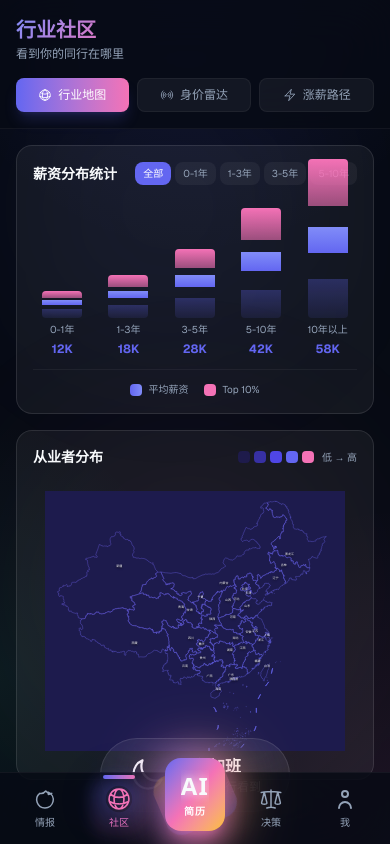
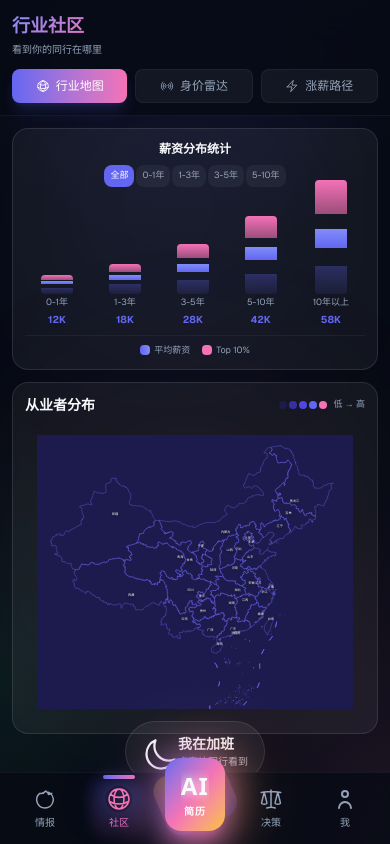
Before and after one commit to hanhannah2025-alt/Hannah, a Next.js app: page /community in a window 390 px wide. Built offline with nearby package versions, Linux system fonts and the light colour scheme.

Commit message:
添加响应式断点适配
- 使用sm断点适配手机端
- 头部、按钮、图表、文字都响应式调整
- 薪资统计图表缩小适配小屏幕
- 地图图例和月亮按钮响应式布局

```diff
--- a/src/app/community/page.tsx
+++ b/src/app/community/page.tsx
@@ -70,19 +70,19 @@ export default function CommunityPage() {
       </div>
 
       {/* 顶部 */}
-      <header className="sticky top-0 z-20 bg-[#070B14]/80 backdrop-blur-xl border-b border-white/5 px-4 py-4">
-        <div className="flex items-center justify-between mb-4">
+      <header className="sticky top-0 z-20 bg-[#070B14]/80 backdrop-blur-xl border-b border-white/5 px-3 sm:px-4 py-3 sm:py-4">
+        <div className="flex items-center justify-between mb-3 sm:mb-4">
           <div>
-            <h1 className="text-xl font-bold text-gradient">行业社区</h1>
-            <p className="text-xs text-muted mt-0.5">看到你的同行在哪里</p>
+            <h1 className="text-lg sm:text-xl font-bold text-gradient">行业社区</h1>
+            <p className="text-[10px] sm:text-xs text-muted mt-0.5">看到你的同行在哪里</p>
           </div>
           {moonActive && activeTab === 'map' && (
-            <div className="flex items-center gap-2 px-4 py-2 bg-gradient-to-r from-accent/20 to-warning/20 rounded-full animate-fade-in-up border border-accent/20">
+            <div className="flex items-center gap-1.5 sm:gap-2 px-2 sm:px-4 py-1.5 sm:py-2 bg-gradient-to-r from-accent/20 to-warning/20 rounded-full animate-fade-in-up border border-accent/20">
               <div className="relative">
-                <div className="w-2.5 h-2.5 rounded-full bg-accent" />
-                <div className="absolute inset-0 w-2.5 h-2.5 rounded-full bg-accent animate-ping" />
+                <div className="w-2 h-2 sm:w-2.5 sm:h-2.5 rounded-full bg-accent" />
+                <div className="absolute inset-0 w-2 h-2 sm:w-2.5 sm:h-2.5 rounded-full bg-accent animate-ping" />
               </div>
-              <span className="text-sm text-accent font-semibold">{overtimeCount.toLocaleString()} 人加班中</span>
+              <span className="text-[10px] sm:text-sm text-accent font-semibold">{overtimeCount.toLocaleString()} 人加班中</span>
             </div>
           )}
         </div>
@@ -108,13 +108,13 @@ export default function CommunityPage() {
       {activeTab === 'map' && (
         <div className="flex-1 relative animate-fade-in-up overflow-y-auto pb-28">
           {/* 薪资统计 */}
-          <div className="px-4 pt-4">
-            <div className="glass-card rounded-2xl p-4 mb-4">
-              <div className="flex items-center justify-between mb-3">
-                <h3 className="font-semibold text-sm">薪资分布统计</h3>
-                <div className="flex gap-1">
+          <div className="px-3 sm:px-4 pt-3 sm:pt-4">
+            <div className="glass-card rounded-2xl p-3 sm:p-4 mb-3 sm:mb-4">
+              <div className="flex flex-col sm:flex-row items-center justify-between mb-3 gap-2">
+                <h3 className="font-semibold text-xs sm:text-sm">薪资分布统计</h3>
+                <div className="flex gap-0.5 sm:gap-1">
                   {['全部', '0-1年', '1-3年', '3-5年', '5-10年'].map((y) => (
-                    <button key={y} onClick={() => setSelectedYears(y)} className={`px-2 py-1 text-[10px] rounded-lg transition-all ${selectedYears === y ? 'bg-primary text-white' : 'bg-white/5 text-muted'}`}>
+                    <button key={y} onClick={() => setSelectedYears(y)} className={`px-1.5 sm:px-2 py-1 sm:py-1 text-[9px] sm:text-[10px] rounded-lg transition-all ${selectedYears === y ? 'bg-primary text-white' : 'bg-white/5 text-muted'}`}>
                       {y}
                     </button>
                   ))}
@@ -122,51 +122,51 @@ export default function CommunityPage() {
               </div>
 
               {/* 图表 */}
-              <div className="h-40 flex items-end justify-around gap-2">
+              <div className="h-32 sm:h-40 flex items-end justify-around gap-1 sm:gap-2">
                 {salaryData.map((item, i) => {
                   const maxVal = 100;
                   const show = selectedYears === '全部' || selectedYears === item.years;
                   return (
-                    <div key={i} className={`flex flex-col items-center gap-1 transition-all duration-300 ${show ? 'opacity-100' : 'opacity-30'}`}>
-                      <div className="relative w-10 flex flex-col items-center justify-end h-28">
+                    <div key={i} className={`flex flex-col items-center gap-0.5 sm:gap-1 transition-all duration-300 ${show ? 'opacity-100' : 'opacity-30'}`}>
+                      <div className="relative w-8 sm:w-10 flex flex-col items-center justify-end h-20 sm:h-28">
                         <div className="absolute w-full rounded-t bg-gradient-to-t from-accent/60 to-accent transition-all duration-500" style={{ bottom: `${(item.top10 / maxVal) * 100}%`, height: `${((item.top10 - item.avg) / maxVal) * 100}%` }} />
                         <div className="absolute w-full bg-gradient-to-t from-primary to-primary-light transition-all duration-500" style={{ bottom: `${(item.avg / maxVal) * 100}%`, height: `${((item.avg - item.bottom10) / maxVal) * 100}%` }} />
                         <div className="absolute w-full rounded-b bg-gradient-to-b from-primary/30 to-primary/10 transition-all duration-500" style={{ bottom: 0, height: `${(item.bottom10 / maxVal) * 100}%` }} />
                       </div>
-                      <span className="text-[10px] text-muted whitespace-nowrap">{item.years}</span>
-                      <span className="text-xs font-bold text-primary">{item.avg}K</span>
+                      <span className="text-[9px] sm:text-[10px] text-muted whitespace-nowrap">{item.years}</span>
+                      <span className="text-[10px] sm:text-xs font-bold text-primary">{item.avg}K</span>
                     </div>
                   );
                 })}
               </div>
 
-              <div className="flex justify-center gap-4 mt-3 pt-3 border-t border-white/5">
-                <div className="flex items-center gap-1.5">
-                  <div className="w-3 h-3 rounded bg-gradient-to-r from-primary to-primary-light" />
-                  <span className="text-[10px] text-muted">平均薪资</span>
+              <div className="flex justify-center gap-3 sm:gap-4 mt-2 sm:mt-3 pt-2 sm:pt-3 border-t border-white/5">
+                <div className="flex items-center gap-1">
+                  <div className="w-2.5 h-2.5 sm:w-3 sm:h-3 rounded bg-gradient-to-r from-primary to-primary-light" />
+                  <span className="text-[9px] sm:text-[10px] text-muted">平均薪资</span>
                 </div>
-                <div className="flex items-center gap-1.5">
-                  <div className="w-3 h-3 rounded bg-accent" />
-                  <span className="text-[10px] text-muted">Top 10%</span>
+                <div className="flex items-center gap-1">
+                  <div className="w-2.5 h-2.5 sm:w-3 sm:h-3 rounded bg-accent" />
+                  <span className="text-[9px] sm:text-[10px] text-muted">Top 10%</span>
                 </div>
               </div>
             </div>
           </div>
 
           {/* 中国地图 */}
-          <div className="px-4">
-            <div className="glass-card rounded-2xl p-4 mb-4">
-              <div className="flex items-center justify-between mb-3">
+          <div className="px-3 sm:px-4">
+            <div className="glass-card rounded-2xl p-3 sm:p-4 mb-3 sm:mb-4">
+              <div className="flex items-center justify-between mb-2 sm:mb-3">
                 <h3 className="font-semibold text-sm">从业者分布</h3>
-                <div className="flex items-center gap-2">
-                  <div className="flex items-center gap-1">
-                    <div className="w-3 h-3 rounded" style={{ backgroundColor: '#1E1B4B' }} />
-                    <div className="w-3 h-3 rounded" style={{ backgroundColor: '#3730A3' }} />
-                    <div className="w-3 h-3 rounded" style={{ backgroundColor: '#4F46E5' }} />
-                    <div className="w-3 h-3 rounded" style={{ backgroundColor: '#6366F1' }} />
-                    <div className="w-3 h-3 rounded" style={{ backgroundColor: '#F472B6' }} />
+                <div className="flex items-center gap-1.5 sm:gap-2">
+                  <div className="flex items-center gap-0.5 sm:gap-1">
+                    <div className="w-2 sm:w-3 h-2 sm:h-3 rounded" style={{ backgroundColor: '#1E1B4B' }} />
+                    <div className="w-2 sm:w-3 h-2 sm:h-3 rounded" style={{ backgroundColor: '#3730A3' }} />
+                    <div className="w-2 sm:w-3 h-2 sm:h-3 rounded" style={{ backgroundColor: '#4F46E5' }} />
+                    <div className="w-2 sm:w-3 h-2 sm:h-3 rounded" style={{ backgroundColor: '#6366F1' }} />
+                    <div className="w-2 sm:w-3 h-2 sm:h-3 rounded" style={{ backgroundColor: '#F472B6' }} />
                   </div>
-                  <span className="text-[10px] text-muted">低 → 高</span>
+                  <span className="text-[9px] sm:text-[10px] text-muted">低 → 高</span>
                 </div>
               </div>
 
@@ -205,10 +205,10 @@ export default function CommunityPage() {
           )}
 
           {/* 月亮按钮 */}
-          <div className="fixed bottom-20 left-0 right-0 flex justify-center pb-4 z-40">
-            <button onClick={() => { setMoonActive(!moonActive); setOvertimeCount(moonActive ? 0 : 150000); }} className={`group relative flex items-center gap-3 px-7 py-4 rounded-full transition-all duration-500 ${moonActive ? 'bg-gradient-to-r from-accent to-warning text-white shadow-lg shadow-accent/30 scale-105' : 'glass-card hover:border-accent/30'}`}>
+          <div className="fixed bottom-16 sm:bottom-20 left-0 right-0 flex justify-center pb-3 sm:pb-4 z-40">
+            <button onClick={() => { setMoonActive(!moonActive); setOvertimeCount(moonActive ? 0 : 150000); }} className={`group relative flex items-center gap-2 sm:gap-3 px-4 sm:px-7 py-3 sm:py-4 rounded-full transition-all duration-500 ${moonActive ? 'bg-gradient-to-r from-accent to-warning text-white shadow-lg shadow-accent/30 scale-105' : 'glass-card hover:border-accent/30'}`}>
               {moonActive && <div className="absolute -inset-1 bg-gradient-to-r from-accent to-warning rounded-full opacity-30 blur-lg animate-pulse" />}
-              <div className={`relative w-9 h-9 transition-transform duration-500 ${moonActive ? 'rotate-12' : 'group-hover:scale-110'}`}>
+              <div className={`relative w-7 sm:w-9 h-7 sm:h-9 transition-transform duration-500 ${moonActive ? 'rotate-12' : 'group-hover:scale-110'}`}>
                 {moonActive ? (
                   <svg className="w-9 h-9 drop-shadow-lg" viewBox="0 0 24 24" fill="currentColor"><path d="M21.64 13a1 1 0 0 0-1.05-.14 8.05 8.05 0 0 1-3.37.73 8.15 8.15 0 0 1-8.14-8.14 8.59 8.59 0 0 1 .25-2A1 1 0 0 0 8 2.36a10.14 10.14 0 1 0 14 11.69 1 1 0 0 0-.36-1.05z" /></svg>
                 ) : (
@@ -216,8 +216,8 @@ export default function CommunityPage() {
                 )}
               </div>
               <div className="text-left relative z-10">
-                <p className="font-semibold">{moonActive ? '加班中' : '我在加班'}</p>
-                <p className="text-xs opacity-70">{moonActive ? '点击结束' : '点亮让同行看到'}</p>
+                <p className="font-semibold text-sm sm:text-base">{moonActive ? '加班中' : '我在加班'}</p>
+                <p className="text-[10px] sm:text-xs opacity-70">{moonActive ? '点击结束' : '点亮让同行看到'}</p>
               </div>
             </button>
           </div>
```
